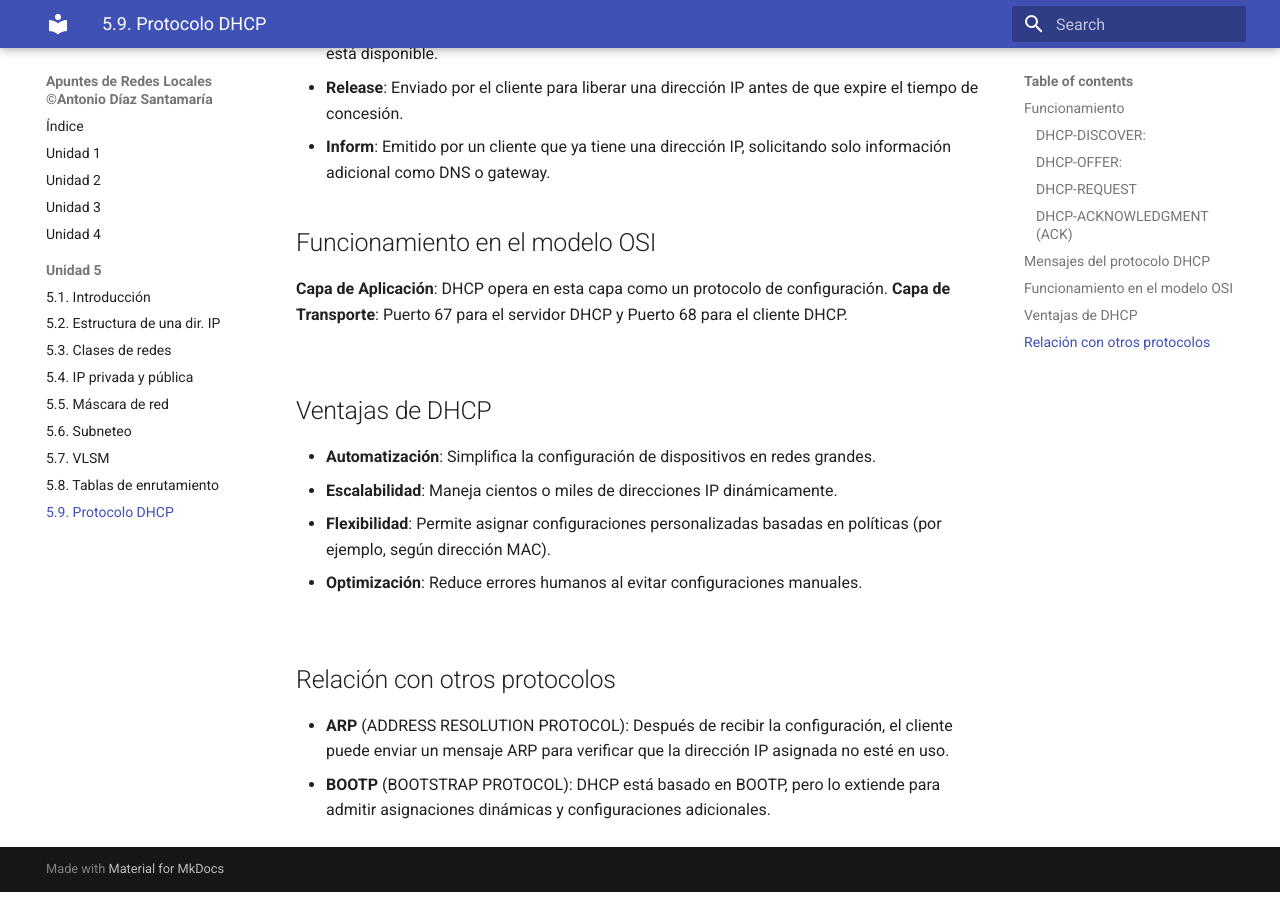
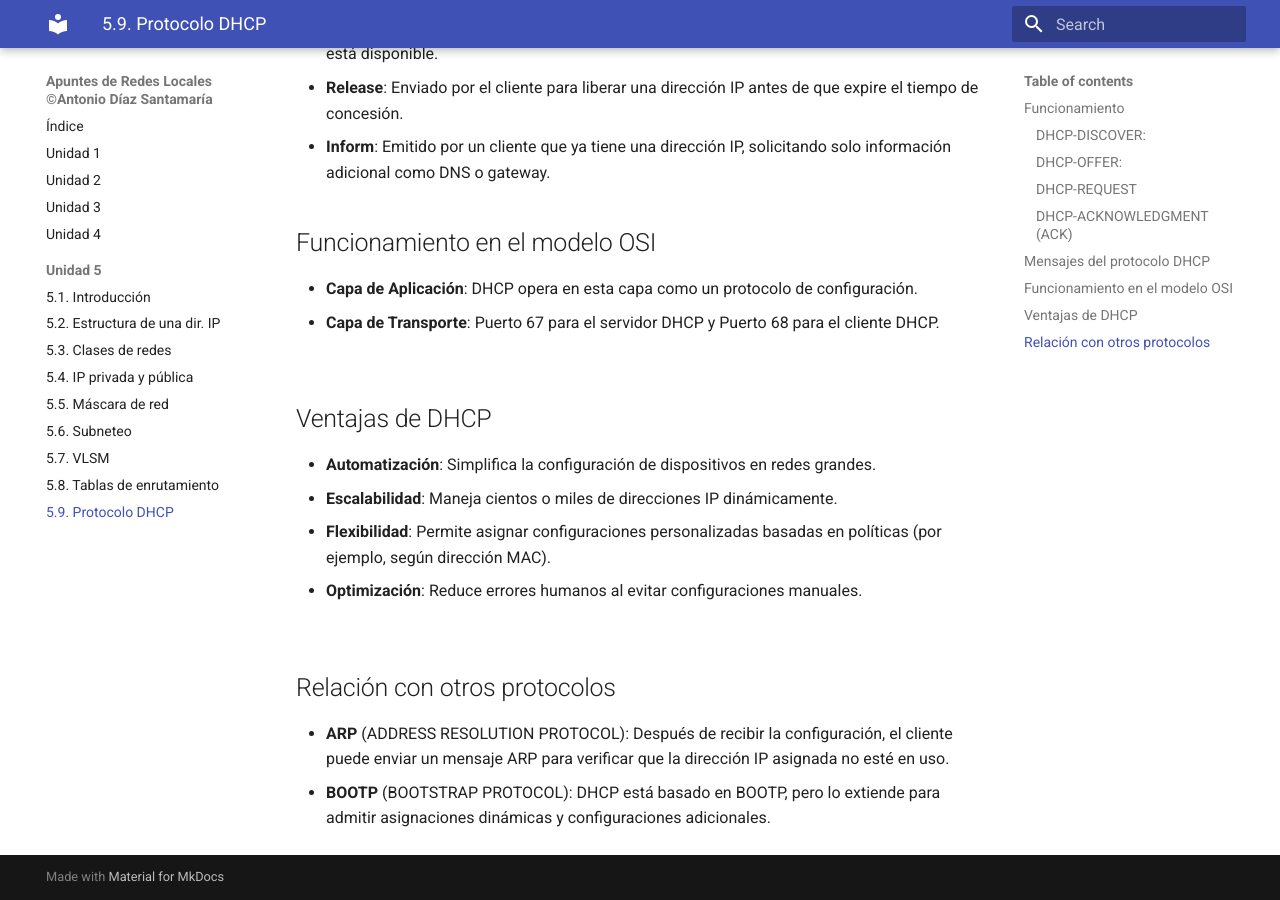
Before and after one commit to antdiasan/RedesApuntes, an MkDocs documentation site: the page built from docs/u05/u05_Prot01.md, in a window 1280 px wide and 900 px high, scrolled down 1920 px. Built offline with MkDocs 1.6.1 and Material for MkDocs 9.7.7, drawn with Linux system fonts in a browser that asks for light colours.

```diff
--- a/docs/u05/u05_Prot01.md
+++ b/docs/u05/u05_Prot01.md
@@ -69,8 +69,8 @@ Los principales son:
 
 ## Funcionamiento en el modelo OSI
 
-**Capa de Aplicación**: DHCP opera en esta capa como un protocolo de configuración.
-**Capa de Transporte**: Puerto 67 para el servidor DHCP y Puerto 68 para el cliente DHCP.
+- **Capa de Aplicación**: DHCP opera en esta capa como un protocolo de configuración.
+- **Capa de Transporte**: Puerto 67 para el servidor DHCP y Puerto 68 para el cliente DHCP.
 <br><br>
 
 ## Ventajas de DHCP
```
